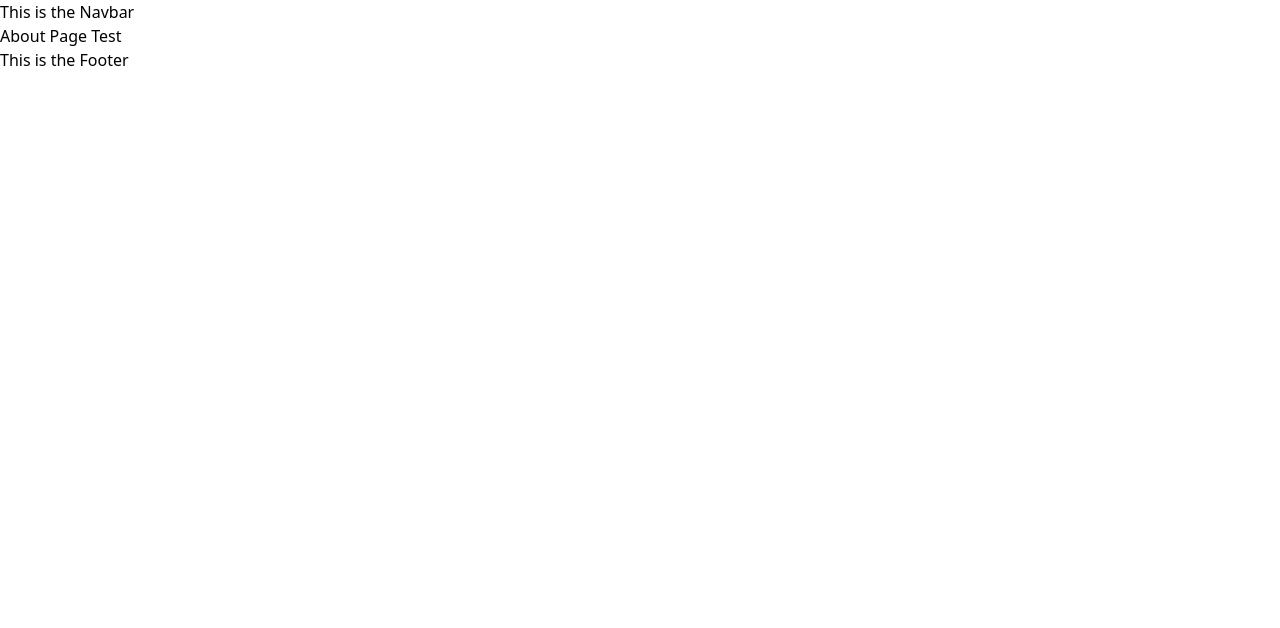
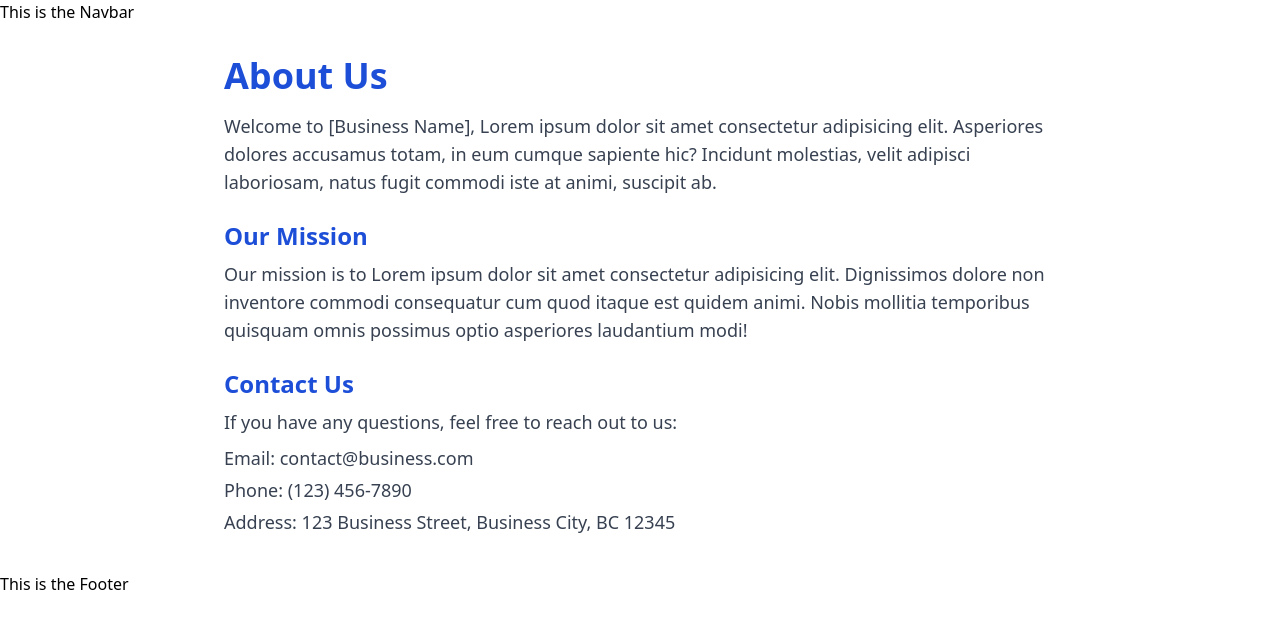
Before and after one commit to kympanic/cali-cs, a React (Vite) app in the folder frontend/: page /about in a window 1280 px wide. Shown: the top 628 px of the page. Built offline with nearby package versions, Linux system fonts and the light colour scheme.

Commit message:
basic about page layout

```diff
--- a/frontend/src/pages/AboutPage.jsx
+++ b/frontend/src/pages/AboutPage.jsx
@@ -1,5 +1,19 @@
 const AboutPage = () => {
-	return <div>About Page Test</div>;
+	return (
+	<div className="max-w-4xl mx-auto p-8">
+      <h1 className="text-4xl text-blue-700 font-bold mb-4">About Us</h1>
+      <p className="text-lg text-gray-700 mb-6">Welcome to [Business Name], Lorem ipsum dolor sit amet consectetur adipisicing elit. Asperiores dolores accusamus totam, in eum cumque sapiente hic? Incidunt molestias, velit adipisci laboriosam, natus fugit commodi iste at animi, suscipit ab.</p>
+      <h2 className="text-2xl text-blue-700 font-semibold mb-2">Our Mission</h2>
+      <p className="text-lg text-gray-700 mb-6">Our mission is to Lorem ipsum dolor sit amet consectetur adipisicing elit. Dignissimos dolore non inventore commodi consequatur cum quod itaque est quidem animi. Nobis mollitia temporibus quisquam omnis possimus optio asperiores laudantium modi!</p>
+      <h2 className="text-2xl text-blue-700 font-semibold mb-2">Contact Us</h2>
+      <p className="text-lg text-gray-700 mb-2">If you have any questions, feel free to reach out to us:</p>
+      <ul className="list-none text-gray-700 pl-0">
+        <li className="text-lg mb-1">Email: contact@business.com</li>
+        <li className="text-lg mb-1">Phone: (123) 456-7890</li>
+        <li className="text-lg mb-1">Address: 123 Business Street, Business City, BC 12345</li>
+      </ul>
+    </div>
+	)
 };
 
 export default AboutPage;
```
